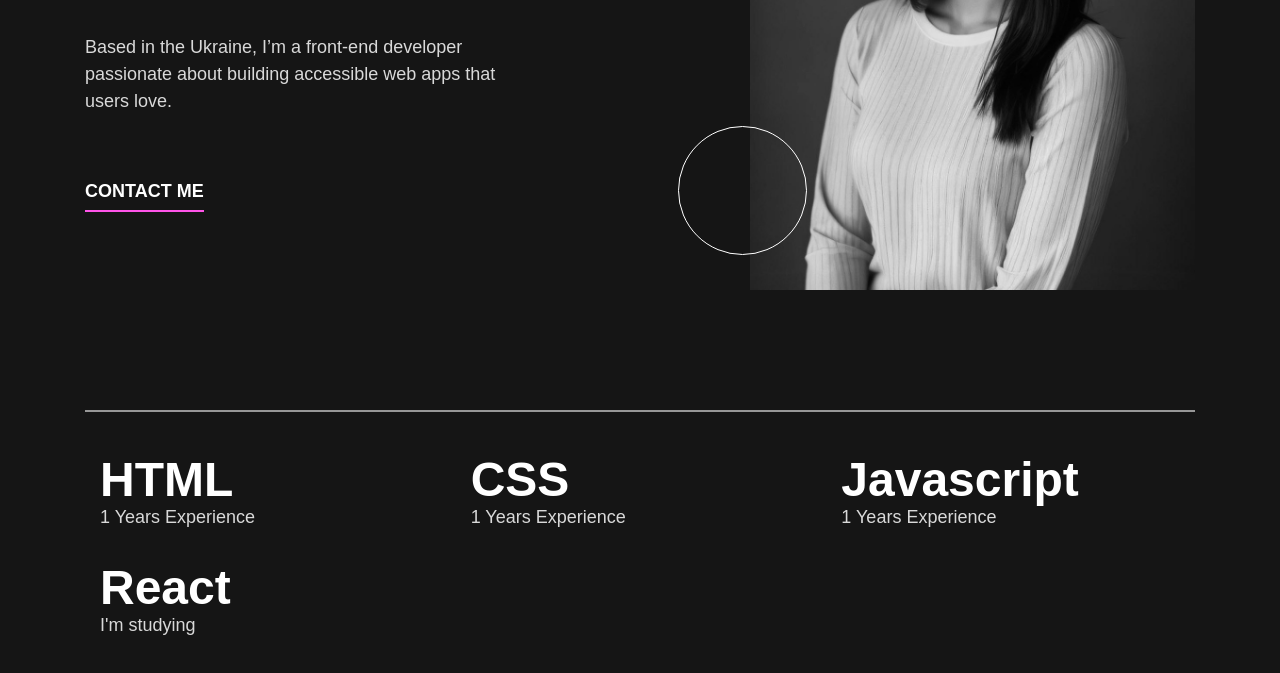
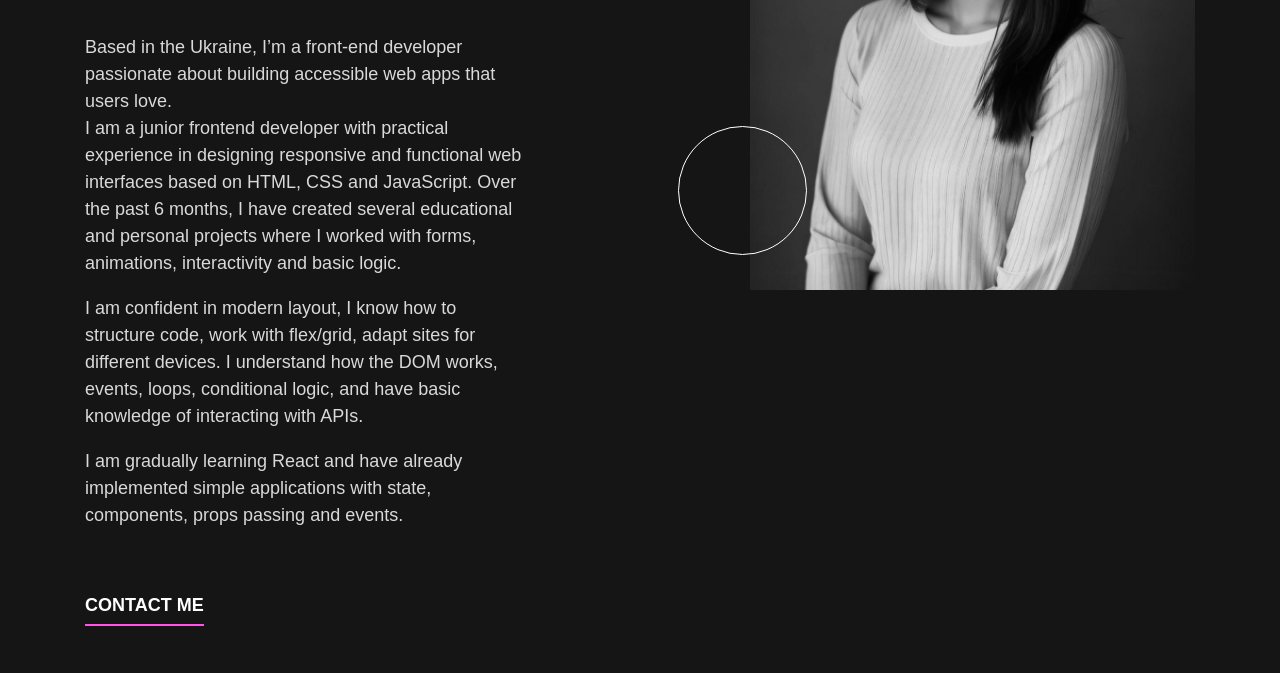
Before and after one commit to DashaM2701/My-site, a plain HTML site: page index.html in a window 1280 px wide. Shown: the part 399-1072 px from the top of the page. Drawn offline with Linux system fonts and the light colour scheme; files whose address does not match are found by name.

Commit message:
Добавила текст

```diff
--- a/index.html
+++ b/index.html
@@ -43,7 +43,10 @@
               I’m <span class="underlined" > Dariia.</span>
             </h1>
             <div class="wellcome_wrapper-text-desc">
-              Based in the Ukraine, I’m a front-end developer passionate about building accessible web apps that users love.
+             <h4> Based in the Ukraine, I’m a front-end developer passionate about building accessible web apps that users love.</h4>
+             <p>I am a junior frontend developer with practical experience in designing responsive and functional web interfaces based on HTML, CSS and JavaScript. Over the past 6 months, I have created several educational and personal projects where I worked with forms, animations, interactivity and basic logic.</p>
+              <p>I am confident in modern layout, I know how to structure code, work with flex/grid, adapt sites for different devices. I understand how the DOM works, events, loops, conditional logic, and have basic knowledge of interacting with APIs.</p>
+            <p>I am gradually learning React and have already implemented simple applications with state, components, props passing and events.</p>
             </div>
             <a href="#contact" class="wellcome_wrapper-link underlined underlined-contact">CONTACT ME</a>
           </div>
```
